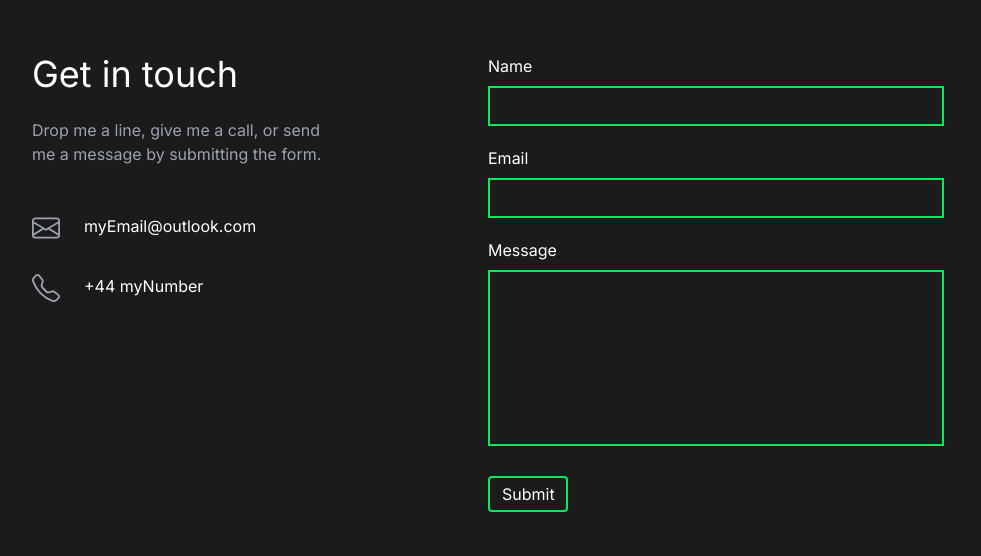
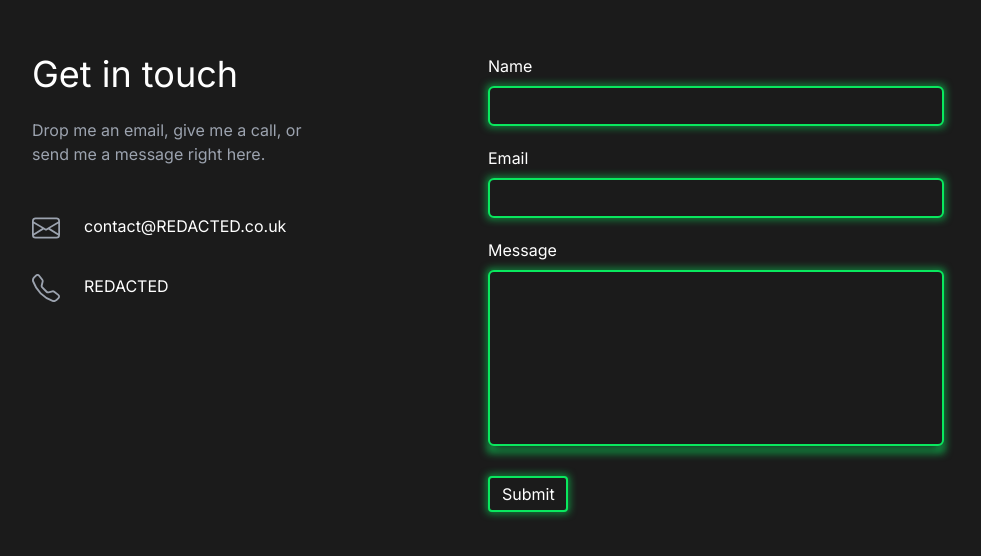
Before and after one commit to lazybump/Portfolio, a React (Vite) app in the folder frontend/: page / in a window 1280 px wide. Shown: the part 2576-3132 px from the top of the page, without its empty margins (152-1133 px from the left). Built offline with nearby package versions, Linux system fonts and the light colour scheme.

Commit message:
add glow effect and contact details

```diff
--- a/frontend/src/components/Contact.tsx
+++ b/frontend/src/components/Contact.tsx
@@ -36,6 +36,7 @@ const Contact = () => {
     if (!formData.name || !formData.email || !formData.message) {
       setIsValid(false);
       setHasError(true);
+      setTimeout(() => setHasError(false), 3000);
       return;
     }
     setHasError(false);
@@ -70,17 +71,16 @@ const Contact = () => {
     <section className="py-16 lg:py-28 grid md:grid-cols-2" id="Contact">
       <h2 className="mb-6 text-white text-4xl">Get in touch</h2>
       <p className="mb-12 text-gray-400 md:col-start-1 max-w-[300px]">
-        Drop me a line, give me a call, or send me a message by submitting the
-        form.
+        Drop me an email, give me a call, or send me a message right here.
       </p>
       <ul className="space-y-8 md:col-start-1">
         <li className="flex space-x-6">
           <BsEnvelope className="text-gray-400" size={28} />
-          <span className="text-white">myEmail@outlook.com</span>
+          <span className="text-white">contact@REDACTED.co.uk</span>
         </li>
         <li className="flex space-x-6">
           <BsTelephone className="text-gray-400" size={28} />
-          <span className="text-white">+44 myNumber</span>
+          <span className="text-white">REDACTED</span>
         </li>
       </ul>
 
@@ -93,44 +93,57 @@ const Contact = () => {
             <label htmlFor="name-input" className="block">
               Name
             </label>
+            <div className="relative">
+              <div className="absolute inset-0 border-4 border-primary blur-sm"></div>
               <input
                 id="name-input"
-              className="border-2 border-primary bg-inherit w-full h-10 p-3 focus:outline-none"
+                className="border-2 border-primary bg-background w-full h-10 p-3 focus:outline-none relative rounded-md focus:bg-green-950 transition-colors duration-500"
                 value={formData.name}
                 onChange={handleChange}
                 name="name"
               />
+            </div>
           </li>
           <li className="space-y-2">
             <label htmlFor="email-input" className="block">
               Email
             </label>
+            <div className="relative">
+              <div className="absolute inset-0 border-4 border-primary blur-sm"></div>
               <input
                 type="email"
                 id="email-input"
-              className="border-2 border-primary bg-inherit w-full h-10 p-3 focus:outline-none"
+                className="border-2 border-primary bg-background w-full h-10 p-3 focus:outline-none relative rounded-md focus:bg-green-950 transition-colors duration-500"
                 value={formData.email}
                 onChange={handleChange}
                 name="email"
               />
+            </div>
           </li>
           <li className="space-y-2">
             <label htmlFor="message-input" className="block">
               Message
             </label>
+            <div className="relative">
+              <div className="absolute inset-0 border-4 border-primary blur-sm"></div>
               <textarea
                 name="message"
                 id="message-input"
-              className="border-2 border-primary bg-inherit w-full resize-none h-44 p-3 focus:outline-none"
+                className="border-2 border-primary bg-background w-full resize-none h-44 p-3 focus:outline-none relative rounded-md focus:bg-green-950 transition-colors duration-500"
                 value={formData.message}
                 onChange={handleChange}
               ></textarea>
+            </div>
           </li>
         </ul>
+
+        <div className="mt-6">
+          <div className="relative inline-block">
+            <div className="absolute inset-0 border-4 border-primary blur-sm"></div>
             <button
               type="submit"
               disabled={isLoading}
-          className={`w-20 h-9 border-2 border-primary px-3 py-1 rounded mt-6 text-white hover:bg-green-900 duration-200 cursor-pointer ${
+              className={`w-20 h-9 border-2 border-primary bg-background px-3 py-1 rounded text-white hover:bg-green-900 duration-200 cursor-pointer relative ${
                 isValid && "opacity-75 cursor-auto"
               }`}
             >
@@ -152,6 +165,8 @@ const Contact = () => {
                 "Submit"
               )}
             </button>
+          </div>
+        </div>
       </form>
 
       {/* Success popup */}
--- a/frontend/src/components/FAQ.tsx
+++ b/frontend/src/components/FAQ.tsx
@@ -14,9 +14,11 @@ const FAQ = () => {
       <h2 className="text-white text-4xl mb-8">FAQ</h2>
       <ul>
         {faq.map((pair, index) => (
+          <div className="relative">
+            <div className="absolute inset-0 border-b-2 border-primary blur-sm"></div>
             <li
               key={index}
-            className="border-b-2 border-primary cursor-pointer py-6"
+              className="border-b-2 border-primary cursor-pointer py-6 relative bg-background"
               onClick={() => toggleAccordion(index)}
             >
               <header className="flex justify-between items-center ">
@@ -35,6 +37,7 @@ const FAQ = () => {
                 {pair.answer}
               </p>
             </li>
+          </div>
         ))}
       </ul>
     </section>
--- a/frontend/src/components/Menu.tsx
+++ b/frontend/src/components/Menu.tsx
@@ -15,8 +15,12 @@ const Menu = ({ isMenuOpen, setIsMenuOpen, navItems }: MenuProps) => {
     >
       <ul className="space-y-8">
         {navItems.map((item, index) => (
-          <li key={index} className="text-gray-400">
-            <a href={`#${item}`} onClick={() => setIsMenuOpen(false)}>
+          <li key={index}>
+            <a
+              href={`#${item}`}
+              onClick={() => setIsMenuOpen(false)}
+              className="text-gray-400 hover:text-white duration-300"
+            >
               {item}
             </a>
           </li>
@@ -24,7 +28,7 @@ const Menu = ({ isMenuOpen, setIsMenuOpen, navItems }: MenuProps) => {
         <li className="px-2">
           <a
             href="#Contact"
-            className="bg-white block text-black px-4 py-2 rounded font-medium text-lg"
+            className="bg-white block text-black px-4 py-2 rounded font-medium text-lg hover:text-green-500 duration-300"
             onClick={() => setIsMenuOpen(false)}
           >
             Get in touch
--- a/frontend/src/components/Projects.tsx
+++ b/frontend/src/components/Projects.tsx
@@ -11,9 +11,11 @@ const Projects = () => {
 
       <ul className="grid grid-cols-1 gap-6 sm:grid-cols-2 lg:grid-cols-3 justify-items-center">
         {projects.map((project) => (
+          <div className="relative">
+            <div className="absolute inset-0 border-4 border-primary blur-sm"></div>
             <li
               key={project.title}
-            className="border-2 border-primary flex flex-col max-w-[280px]"
+              className="border-2 border-primary flex flex-col max-w-[280px] relative h-full bg-background"
             >
               <img
                 src={project.imgUrl}
@@ -29,6 +31,7 @@ const Projects = () => {
                 </button>
               </div>
             </li>
+          </div>
         ))}
       </ul>
     </section>
--- a/frontend/src/index.css
+++ b/frontend/src/index.css
@@ -6,6 +6,7 @@
 
 :root {
   --primary-theme: #09e85e;
+  --background-theme: #1b1b1b;
 }
 
 * {
--- a/frontend/tailwind.config.js
+++ b/frontend/tailwind.config.js
@@ -5,6 +5,7 @@ export default {
     extend: {
       colors: {
         primary: "var(--primary-theme)",
+        background: "var(--background-theme)",
         overlay: "rgba(27, 27, 27, .95)",
       },
       fontFamily: {
```
Lines whose indentation alone changed are shown as unchanged.
